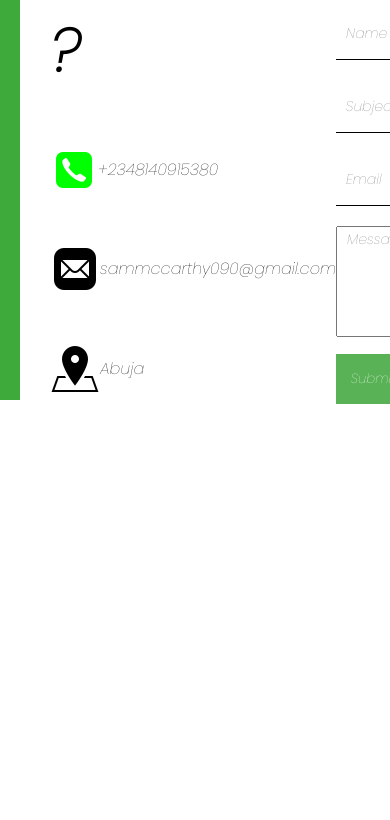
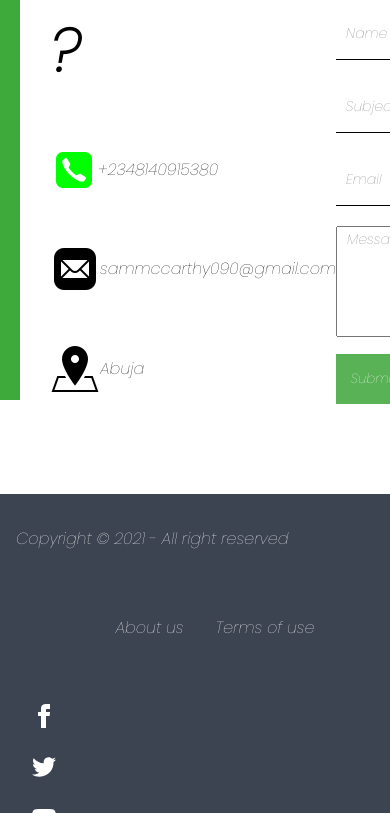
Before and after one commit to Samagent97/Mee-port, a React (Create React App) app: page / in a window 390 px wide. Shown: the part 4139-4959 px from the top of the page. Before the commit the page ends 4633 px from the top, so only its background shows below. Built offline with nearby package versions, Linux system fonts and the light colour scheme.

Commit message:
small commit

```diff
--- a/src/App.js
+++ b/src/App.js
@@ -1,6 +1,7 @@
 import React from 'react'
 import About from './Components/About/About'
 import Contact from './Components/Contact/Contact'
+import Footer from './Components/Footer/Footer'
 import Intro from './Components/Intro/Intro'
 import ProductList from './Components/Product-list/ProductList'
 import Toggle from './Components/toggle/Toggle'
@@ -23,6 +24,7 @@
   <About />
   <ProductList />
   <Contact />
+  <Footer />
 
     </div>
   )
--- /dev/null
+++ b/src/Components/Footer/Footer.css
@@ -0,0 +1,60 @@
+.footer{
+    overflow: hidden;
+    background-color: rgb(61,68,81);
+    color: white;
+    font-family: staatliches;
+    display: flex;
+    justify-content: space-around;
+    height: 5rem;
+    width: 100%;
+}
+.Logo{
+    float: left;
+    padding: 2rem;
+}
+.footer-links{
+    display: inline;
+    float: left;
+ }
+.footer-links a{
+    display: block;
+    color: white;
+    text-align: center;
+    padding: 16px 16px;
+    text-decoration: none;
+}
+.footer-links a:hover{
+    color: orange;
+    cursor: pointer;
+}
+.icons{
+    padding: 1.4rem;
+    color: white;
+}
+.fill-current{
+    padding: 10px;
+    cursor: pointer;
+    fill: white;
+
+}
+.mine{
+    padding: 1rem;
+}
+
+.company{
+    display: flex;
+    justify-content: center;
+    align-items: center;
+    flex-wrap: wrap;
+    text-align: center;
+}
+
+@media only screen and (max-width: 768px) {
+
+    .footer{
+      width: 100%;
+      height: 34vh;
+      padding-bottom: 2rem;
+      display: inline-block;
+    }
+  }
--- /dev/null
+++ b/src/Components/Footer/Footer.jsx
@@ -0,0 +1,41 @@
+import React from 'react'
+import './Footer.css';
+
+
+function Footer() {
+    return (
+        <div className='footer'>
+            <div className='mine'>
+            <p>Copyright © 2021 - All right reserved</p>
+            </div>
+        <ul className='company'>
+            <li className='footer-links'>
+                <div  className='mine'>About us</div>
+            </li>
+            <li className='footer-links'>
+                <div  className='mine'>Terms of use</div>
+            </li>
+        </ul>
+        <div className= 'footer-title'>
+        <div className="icons">
+        <div >
+            <svg xmlns="http://www.w3.org/2000/svg" width="24" height="24" viewBox="0 0 24 24" className="fill-current">
+              <path d="M9 8h-3v4h3v12h5v-12h3.642l.358-4h-4v-1.667c0-.955.192-1.333 1.115-1.333h2.885v-5h-3.808c-3.596 0-5.192 1.583-5.192 4.615v3.385z"></path>
+            </svg>
+          </div>
+        <div >
+            <svg xmlns="http://www.w3.org/2000/svg"  width="24" height="24" viewBox="0 0 24 24" className="fill-current">
+              <path d="M24 4.557c-.883.392-1.832.656-2.828.775 1.017-.609 1.798-1.574 2.165-2.724-.951.564-2.005.974-3.127 1.195-.897-.957-2.178-1.555-3.594-1.555-3.179 0-5.515 2.966-4.797 6.045-4.091-.205-7.719-2.165-10.148-5.144-1.29 2.213-.669 5.108 1.523 6.574-.806-.026-1.566-.247-2.229-.616-.054 2.281 1.581 4.415 3.949 4.89-.693.188-1.452.232-2.224.084.626 1.956 2.444 3.379 4.6 3.419-2.07 1.623-4.678 2.348-7.29 2.04 2.179 1.397 4.768 2.212 7.548 2.212 9.142 0 14.307-7.721 13.995-14.646.962-.695 1.797-1.562 2.457-2.549z"></path>
+            </svg>
+          </div>
+          <div>
+            <svg xmlns="http://www.w3.org/2000/svg" width="24" height="24" viewBox="0 0 24 24" className="fill-current">
+              <path d="M19.615 3.184c-3.604-.246-11.631-.245-15.23 0-3.897.266-4.356 2.62-4.385 8.816.029 6.185.484 8.549 4.385 8.816 3.6.245 11.626.246 15.23 0 3.897-.266 4.356-2.62 4.385-8.816-.029-6.185-.484-8.549-4.385-8.816zm-10.615 12.816v-8l8 3.993-8 4.007z"></path>
+            </svg>
+          </div>
+        </div>
+        </div>
+        </div>
+        )};
+
+export default Footer
--- a/src/data.json
+++ b/src/data.json
@@ -8,12 +8,12 @@
     {
       "id": 2,
       "img": "work4.png",
-      "link": "https://github.com/Samagent97"
+      "link": "https://6254404bd79354065cb7a75b--friendly-unicorn-39b4ce.netlify.app/"
     },
     {
       "id": 3,
       "img": "work7.png",
-      "link": "https://github.com/Samagent97"
+      "link": "https://625437b2dc23b107f27ccfbe--transcendent-daifuku-9cfd94.netlify.app/"
     },
     {
       "id": 4,
```
